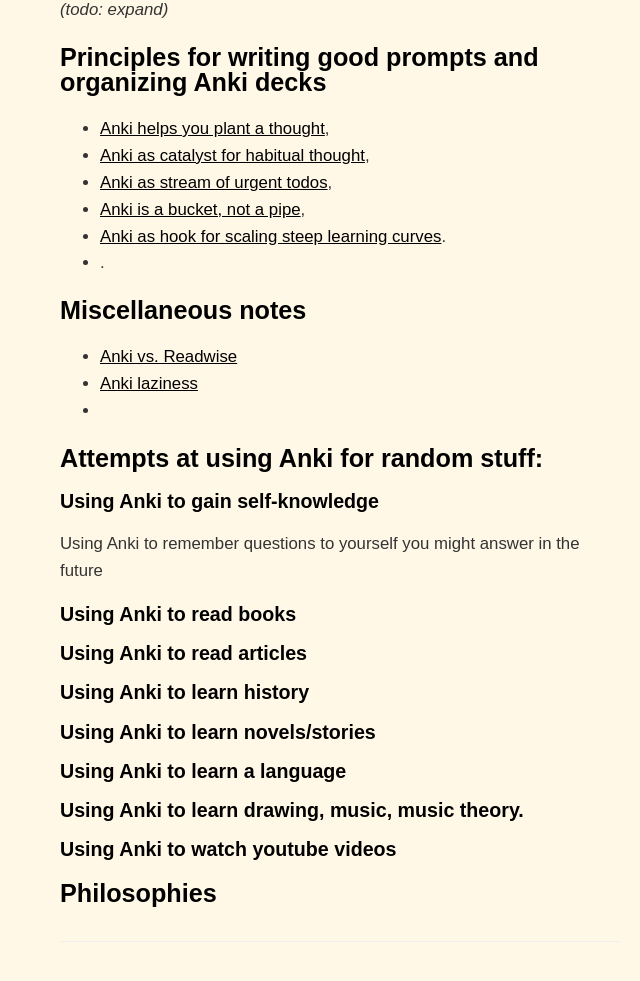
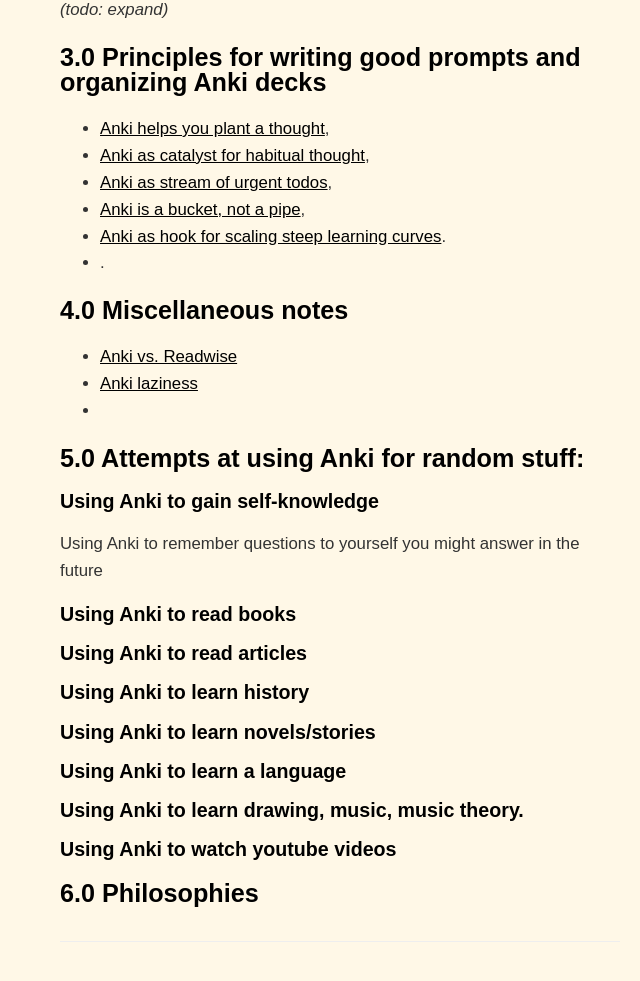
Before and after one commit to dCO2/rococo, a Jekyll site: the page built from _posts/2022-08-17-project-mnemosyne.md, in a window 1280 px wide and 1400 px high, scrolled down 5343 px. Shown: the part 395-1376 px from the top of the window, without its empty margins (316-956 px from the left). Built offline with Jekyll 4.4.1, drawn with Linux system fonts in a browser that asks for light colours; some web fonts are replaced; some of the changed text lies outside the part shown.

Commit message:
Update 2022-08-17-project-mnemosyne.md

```diff
--- a/_posts/2022-08-17-project-mnemosyne.md
+++ b/_posts/2022-08-17-project-mnemosyne.md
@@ -27,7 +27,7 @@ _work in progress..._
 ![](https://bucketeer-e05bbc84-baa3-437e-9518-adb32be77984.s3.amazonaws.com/public/images/23f25a7d-6375-4d45-bdaf-9a325b3cf5e8_3000x1625.jpeg)
 _Silence of the Sea_ by Bang Hai Ja, 2005
 
-## <a href="/2022/08/17/project-mnemosyne#" style="text-decoration: none;">Intro</a>
+## <a href="/2022/08/17/project-mnemosyne#" style="text-decoration: none;">1.0 Intro</a>
 I began actively working on ways to improve my memory when I realized I could not learn anything properly and longterm without a kind of external structure--somewhere to "put" the many concepts I was learning, and something to help revisit them. The precise history of events escape me but reading <a href="https://andymatuschak.org/prompts/">Andy Matuschak's article</a> inspired me to actually begin work on the project I had been postponing.
 
 The idea of human memory augmentation is a very broad and interesting one. Methods for improving memory can be medical as in with the use of [nootropics](https://en.wikipedia.org/wiki/Nootropic). Or creative as in with the use of Mnemonics. Or even technological as in with the use of systems that afford spaced repetition. The methods are various and the history is rich.
@@ -36,7 +36,7 @@ The history of improving memory with technology goes back a long way. From Dougl
 
 ### What is Spaced Repetition?
 
-## <a href="/2022/08/17/project-mnemosyne#" style="text-decoration: none;">How I use Anki</a>
+## <a href="/2022/08/17/project-mnemosyne#" style="text-decoration: none;">2.0 How I use Anki</a>
 
 Anki is a software that, based on the [spaced repetition](https://en.wikipedia.org/wiki/Spaced_repetition) learning technique, helps you schedule learning tasks. Anki is basically a todo-app on steriods. But this is an oversimplification. There are many technologies that could be organically designed to help do this in effective and novel ways.
 
@@ -83,7 +83,7 @@ The following notes are more recent and are properly asked. They could range fro
 
 _(todo: expand)_
 
-## Principles for writing good prompts and organizing Anki decks
+## 3.0 Principles for writing good prompts and organizing Anki decks
 - [Anki helps you plant a thought](),
 - [Anki as catalyst for habitual thought](),
 - [Anki as stream of urgent todos](),
@@ -92,12 +92,12 @@ _(todo: expand)_
 - .
 
 
-## Miscellaneous notes
+## 4.0 Miscellaneous notes
 - [Anki vs. Readwise]()
 - [Anki laziness]()
 -
 
-## Attempts at using Anki for random stuff:
+## 5.0 Attempts at using Anki for random stuff:
 
 ### Using Anki to gain self-knowledge
 Using Anki to remember questions to yourself you might answer in the future
@@ -109,4 +109,4 @@ Using Anki to remember questions to yourself you might answer in the future
 ### Using Anki to learn drawing, music, music theory.
 ### Using Anki to watch youtube videos
 
-## Philosophies
+## 6.0 Philosophies
```
